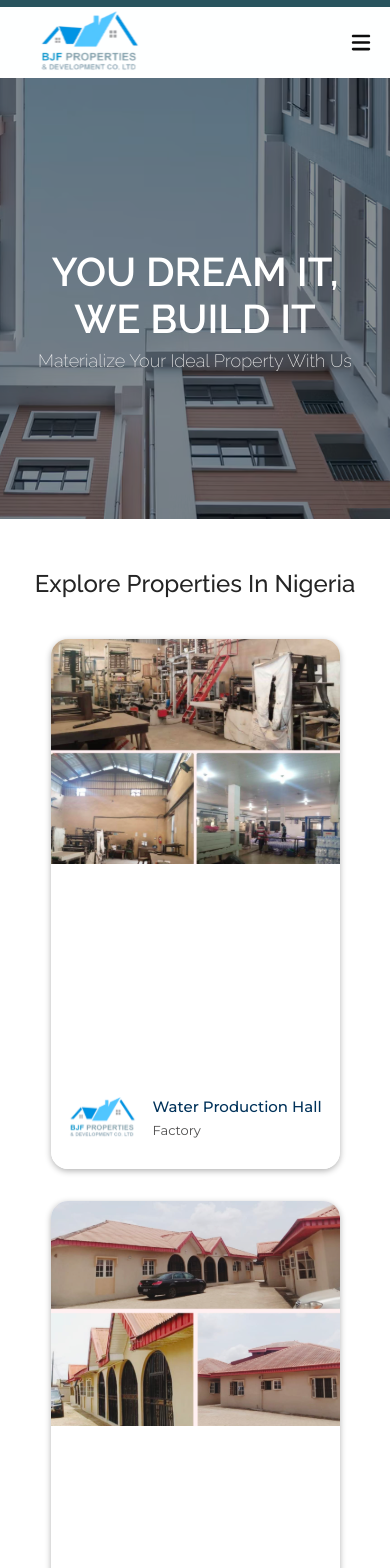
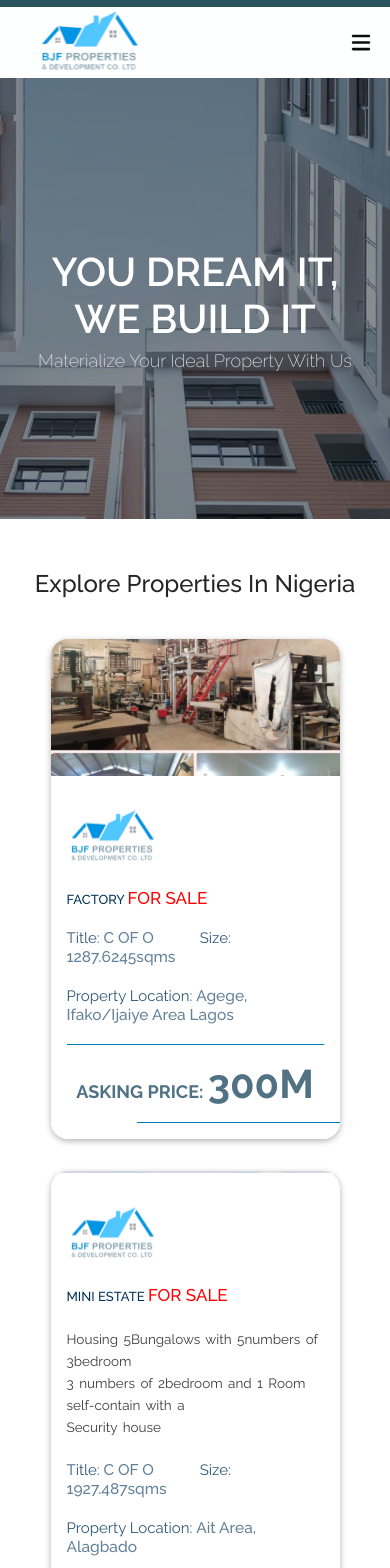
Before and after one commit to fayaio/telk, a Next.js app in the folder frontend/: page / in a window 390 px wide. Shown: the top 1568 px of the page. Built offline with nearby package versions, Linux system fonts and the light colour scheme; a web font is replaced by a local one.

Commit message:
added the details for properties factory & mini estate

```diff
--- a/frontend/pages/index.js
+++ b/frontend/pages/index.js
@@ -53,7 +53,12 @@ export default function Home() {
                 <div className={styles.ecard_image}>
                   <img src="./factorycollage.svg" />
                 </div>
-
+                <div href="" className={styles.card}>
+                  <img
+                    src="./factorycollage.svg"
+                    alt=""
+                    className={styles.card__image}
+                  />
                   <div className={styles.card__overlay}>
                     <div className={styles.card__header}>
                       <svg
@@ -70,9 +75,29 @@ export default function Home() {
 
                       <div className={styles.card__headertext}>
                         <h3 className={styles.card__title}>
-                        Water Production Hall
+                          FACTORY <span>FOR SALE</span>
                         </h3>
-                      <span className={styles.card__status}> Factory</span>
+                        <li className={styles.card__status}>
+                          <h4>
+                            Title: <span>C OF O</span> &#160;&#160;&#160;&#160;
+                            &#160;&#160;&#160;&#160;&#160; Size:{' '}
+                            <span>1287.6245sqms</span>
+                          </h4>
+                          {/* <h4>
+                            Size: <span>1287.6245sqms</span>
+                          </h4> */}
+                          <h4>
+                            Property Location:{' '}
+                            <span>Agege, Ifako/Ijaiye Area Lagos</span>
+                          </h4>
+                        </li>
+                        <div className={styles.asskingp__section}>
+                          <div className={styles.asskingpline1}></div>
+                          <h2 className={styles.asskingp}>
+                            ASKING PRICE: <span>300M</span>
+                          </h2>
+                          <div className={styles.asskingpline2}></div>
+                        </div>
                       </div>
                     </div>
 
@@ -82,12 +107,72 @@ export default function Home() {
                     </a>
                   </div>
                 </div>
+              </div>
             </li>
 
             <li className={styles.ecards_item}>
               <div className={styles.ecardd}>
                 <div className={styles.ecard_image}>
                   <img src="./estatecollage.svg" />
+                </div>
+                <div href="" className={styles.card}>
+                  <img
+                    src="./factorycollage.svg"
+                    alt=""
+                    className={styles.card__image}
+                  />
+                  <div className={styles.card__overlay}>
+                    <div className={styles.card__header}>
+                      <svg
+                        className={styles.card__arc}
+                        xmlns="http://www.w3.org/2000/svg"
+                      >
+                        <path />
+                      </svg>
+                      <img
+                        src="/bjflog.svg"
+                        alt=""
+                        className={styles.card__thumb}
+                      />
+
+                      <div className={styles.card__headertext}>
+                        <h3 className={styles.card__title}>
+                          MINI ESTATE <span>FOR SALE</span>
+                        </h3>
+
+                        <h5 className={styles.card__estatedetails}>
+                          Housing 5Bungalows with 5numbers of 3bedroom
+                          <br></br>3 numbers of 2bedroom and 1 Room self-contain
+                          with a <br></br>Security house
+                        </h5>
+                        <li className={styles.card__status}>
+                          <h4>
+                            Title: <span>C OF O</span> &#160;&#160;&#160;&#160;
+                            &#160;&#160;&#160;&#160;&#160; Size:{' '}
+                            <span>1927.487sqms</span>
+                          </h4>
+                          {/* <h4>
+                            Size: <span>1287.6245sqms</span>
+                          </h4> */}
+                          <h4>
+                            Property Location: <span>Ait Area, Alagbado</span>
+                          </h4>
+                        </li>
+                        <div className={styles.asskingp__section}>
+                          <div className={styles.asskingpline1}></div>
+                          <h2 className={styles.asskingp}>
+                            ASKING PRICE: <span>150M</span>
+                          </h2>
+                          <div className={styles.asskingpline2}></div>
+                        </div>
+                      </div>
+                    </div>
+
+                    <a className={styles.moredetails} href="/">
+                      {' '}
+                      More Details
+                    </a>
+                  </div>
                 </div>
               </div>
             </li>
--- a/frontend/styles/Home.module.css
+++ b/frontend/styles/Home.module.css
@@ -148,21 +148,6 @@
   margin: auto;
 }
 
-.moredetails {
-  color: #007ab7;
-  text-decoration: underline;
-  font-style: italic;
-  font-size: 14px;
-  font-weight: 400;
-  margin: 0px;
-  padding-bottom: 12px;
-  display: -webkit-box;
-  -webkit-box-orient: vertical;
-  -webkit-line-clamp: 3;
-  overflow: hidden;
-  text-align: center;
-}
-
 .ecardss {
   display: grid;
   grid-template-columns: repeat(auto-fit, minmax(150px, 1fr));
@@ -193,7 +178,7 @@
 .ecardd {
   position: relative;
   display: block;
-  height: 530px;
+  height: 500px;
   border-radius: calc(17 * 1px);
   overflow: hidden;
   text-decoration: none;
@@ -206,13 +191,13 @@
   left: 0;
   right: 0;
   z-index: 1;
-  border-radius: calc(17 * 1px);
+  /* border-radius: calc(17 * 1px); */
   background-color: #ffffff;
   transform: translateY(100%);
   transition: 0.2s ease-in-out;
 }
 
-.ecardd:hover .card__overlay {
+.card:hover .card__overlay {
   transform: translateY(0);
 }
 
@@ -249,23 +234,139 @@
 
 .card__thumb {
   flex-shrink: 4;
-  width: 70px;
-  height: 70px;
+  width: 90px;
+  height: 90px;
   /* border-radius: 50%; */
 }
 
+.card__headertext {
+  font-family: Raleway;
+}
+
 .card__title {
-  font-size: 15px;
-  margin: 0 0 0.3em;
-  color: #00325a;
-  font-weight: 500;
+  font-weight: 700;
+  color: #257ca8;
+  font-size: 23px;
+}
+.card__title span {
+  color: red;
+  font-size: 17px;
+}
+.card__estatedetails {
+  word-spacing: 2px;
+  line-height: 22px;
+
+  color: #3d3d3d;
+  font-weight: 400;
+  font-size: 13.5px;
 }
 
 .card__status {
-  font-size: 13px;
-  color: #4f4e4e;
+  list-style: none;
 }
 
+.card__status h4 {
+  font-weight: 400;
+  font-size: 15px;
+  color: #00325ace;
+}
+
+.card__status h4 span {
+  color: #00325a9d;
+  font-weight: 500;
+  font-size: 15.5px;
+}
+
+.asskingpline1 {
+  height: 1px;
+  background-color: #007ab7;
+  width: 100%;
+}
+.asskingp {
+  text-align: center;
+  color: #507283;
+  font-size: 18px;
+}
+.asskingp span {
+  font-size: 40px;
+}
+.asskingpline2 {
+  height: 1px;
+  background-color: #007ab7;
+  width: 1900%;
+  margin-left: 70px;
+}
+
+.moredetails {
+  color: #007ab7;
+  text-decoration: underline;
+  font-style: italic;
+  font-size: 14px;
+  font-weight: 400;
+  margin: 0px;
+  padding: 20px;
+
+  display: -webkit-box;
+  -webkit-box-orient: vertical;
+  -webkit-line-clamp: 3;
+  overflow: hidden;
+  text-align: center;
+}
+
+@media screen and (max-width: 820px) {
+  .cards {
+    margin: 55px;
+    grid-template-columns: repeat(2, 1fr);
+  }
+  .card__title {
+    font-size: 13px;
+    margin: 0 0 0.3em;
+    color: #00325a;
+    font-weight: 500;
+  }
+
+  .card__header {
+    flex-wrap: wrap;
+    flex-direction: column;
+    align-items: flex-start;
+    gap: 0.5em;
+  }
+}
+
+@media screen and (max-width: 720px) {
+  .cards {
+    margin: 89px;
+    grid-template-columns: repeat(1, 1fr);
+  }
+
+  .card__header {
+    flex-wrap: wrap;
+    flex-direction: row;
+    align-items: center;
+    gap: 0.5em;
+  }
+}
+
+@media screen and (max-width: 530px) {
+  .cards {
+    margin: 17px;
+  }
+
+  .card {
+    height: 280px;
+  }
+  .card__image {
+    width: 100%;
+    height: auto;
+  }
+
+  .card__header {
+    flex-wrap: wrap;
+    flex-direction: row;
+    align-items: center;
+    gap: 0.4em;
+  }
+}
 /*
 HEREEEEEEEEEEE */
 
```
Lines whose indentation alone changed are shown as unchanged.
